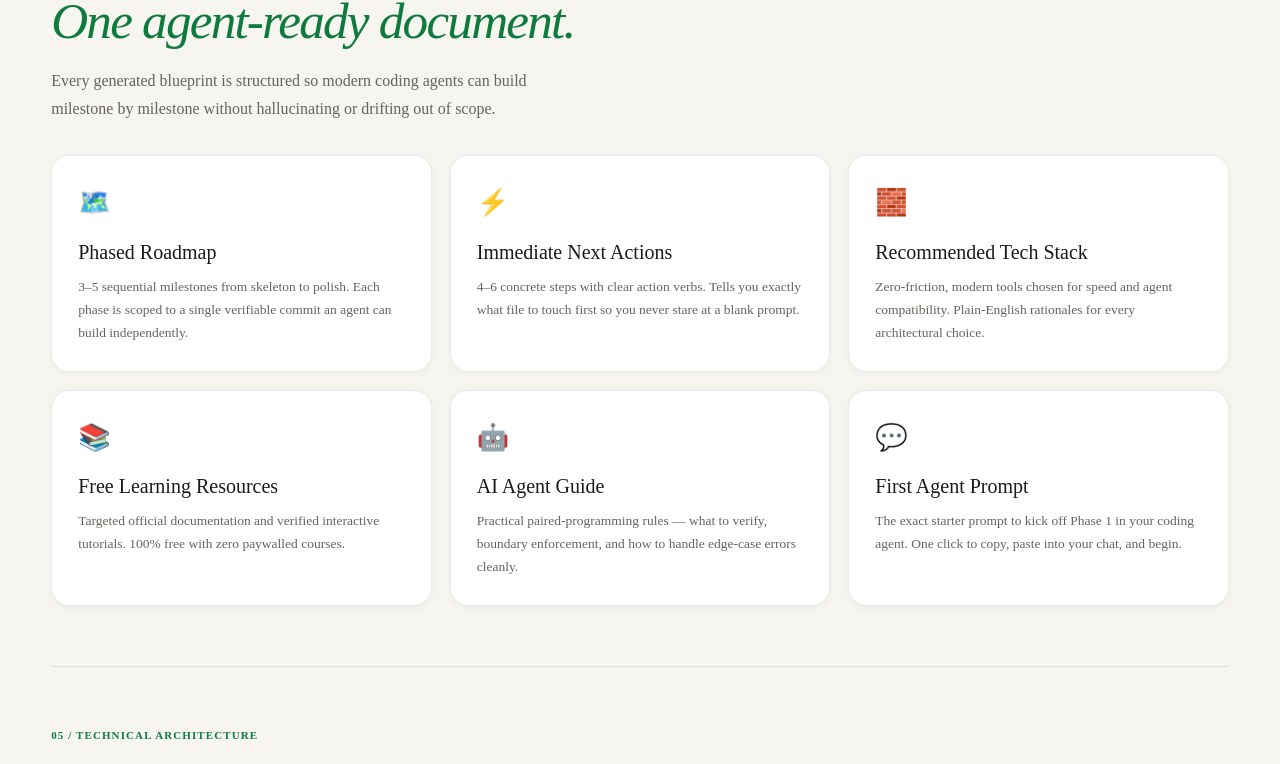
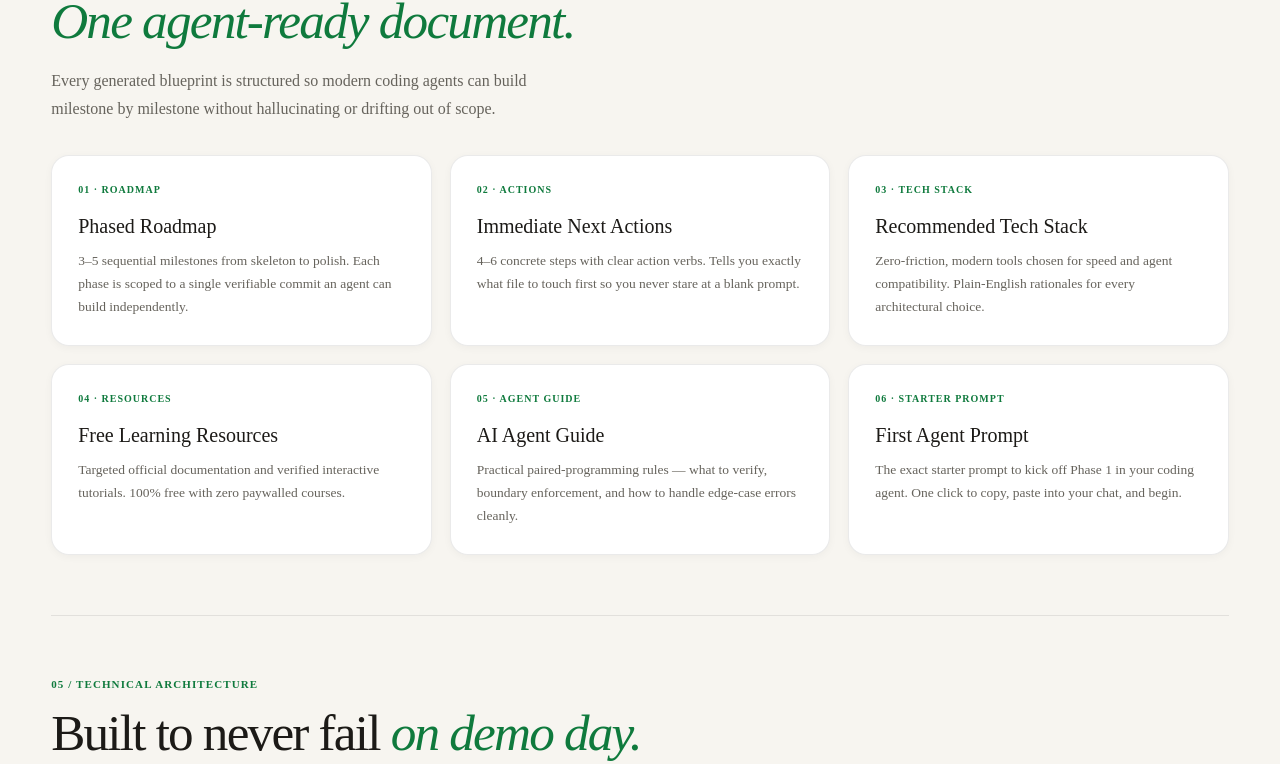
Before and after one commit to osodotsol/yourdev, a Next.js app: page / in a window 1280 px wide. Shown: the part 3856-4620 px from the top of the page. Built offline with nearby package versions, Linux system fonts and the light colour scheme.

Commit message:
style: remove emojis and replace with clean minimalist monospace kickers

```diff
--- a/components/ConsoleSection.tsx
+++ b/components/ConsoleSection.tsx
@@ -105,21 +105,21 @@ export function ConsoleSection({
             className="craft-preset-chip"
             onClick={() => setPreset("habit")}
           >
-            🎯 AI Habit Tracker
+            + Habit Tracker
           </button>
           <button
             type="button"
             className="craft-preset-chip"
             onClick={() => setPreset("flashcards")}
           >
-            🃏 Spaced Flashcards
+            + Spaced Flashcards
           </button>
           <button
             type="button"
             className="craft-preset-chip"
             onClick={() => setPreset("events")}
           >
-            📍 Dev Event Scraper
+            + Dev Event Scraper
           </button>
         </div>
 
--- a/components/OutputSection.tsx
+++ b/components/OutputSection.tsx
@@ -1,6 +1,39 @@
 "use client";
 
 import React from "react";
+
+const OUTPUT_ITEMS = [
+  {
+    tag: "01 · ROADMAP",
+    title: "Phased Roadmap",
+    desc: "3–5 sequential milestones from skeleton to polish. Each phase is scoped to a single verifiable commit an agent can build independently.",
+  },
+  {
+    tag: "02 · ACTIONS",
+    title: "Immediate Next Actions",
+    desc: "4–6 concrete steps with clear action verbs. Tells you exactly what file to touch first so you never stare at a blank prompt.",
+  },
+  {
+    tag: "03 · TECH STACK",
+    title: "Recommended Tech Stack",
+    desc: "Zero-friction, modern tools chosen for speed and agent compatibility. Plain-English rationales for every architectural choice.",
+  },
+  {
+    tag: "04 · RESOURCES",
+    title: "Free Learning Resources",
+    desc: "Targeted official documentation and verified interactive tutorials. 100% free with zero paywalled courses.",
+  },
+  {
+    tag: "05 · AGENT GUIDE",
+    title: "AI Agent Guide",
+    desc: "Practical paired-programming rules — what to verify, boundary enforcement, and how to handle edge-case errors cleanly.",
+  },
+  {
+    tag: "06 · STARTER PROMPT",
+    title: "First Agent Prompt",
+    desc: "The exact starter prompt to kick off Phase 1 in your coding agent. One click to copy, paste into your chat, and begin.",
+  },
+];
 
 export function OutputSection() {
   return (
@@ -12,65 +45,31 @@ export function OutputSection() {
         <em>One agent-ready document.</em>
       </h2>
 
-      <p className="craft-hero-desc" style={{ marginBottom: "20px" }}>
+      <p className="craft-hero-desc" style={{ marginBottom: "24px" }}>
         Every generated blueprint is structured so modern coding agents can build milestone by milestone
         without hallucinating or drifting out of scope.
       </p>
 
       <div className="craft-output-grid">
-        <div className="output-feature-card">
-          <div className="card-icon">🗺️</div>
-          <h4>Phased Roadmap</h4>
-          <p>
-            3–5 sequential milestones from skeleton to polish. Each phase is scoped to a
-            single verifiable commit an agent can build independently.
-          </p>
-        </div>
-
-        <div className="output-feature-card">
-          <div className="card-icon">⚡</div>
-          <h4>Immediate Next Actions</h4>
-          <p>
-            4–6 concrete steps with clear action verbs. Tells you exactly what file to touch
-            first so you never stare at a blank prompt.
-          </p>
-        </div>
-
-        <div className="output-feature-card">
-          <div className="card-icon">🧱</div>
-          <h4>Recommended Tech Stack</h4>
-          <p>
-            Zero-friction, modern tools chosen for speed and agent compatibility. Plain-English
-            rationales for every architectural choice.
-          </p>
-        </div>
-
-        <div className="output-feature-card">
-          <div className="card-icon">📚</div>
-          <h4>Free Learning Resources</h4>
-          <p>
-            Targeted official documentation and verified interactive tutorials. 100% free with
-            zero paywalled courses.
-          </p>
-        </div>
-
-        <div className="output-feature-card">
-          <div className="card-icon">🤖</div>
-          <h4>AI Agent Guide</h4>
-          <p>
-            Practical paired-programming rules — what to verify, boundary enforcement, and how
-            to handle edge-case errors cleanly.
-          </p>
-        </div>
-
-        <div className="output-feature-card">
-          <div className="card-icon">💬</div>
-          <h4>First Agent Prompt</h4>
-          <p>
-            The exact starter prompt to kick off Phase 1 in your coding agent. One click to
-            copy, paste into your chat, and begin.
-          </p>
-        </div>
+        {OUTPUT_ITEMS.map((item) => (
+          <div key={item.tag} className="output-feature-card">
+            <span
+              style={{
+                fontFamily: "var(--mono)",
+                fontSize: "10px",
+                fontWeight: 600,
+                color: "var(--accent-green)",
+                letterSpacing: "0.1em",
+                display: "block",
+                marginBottom: "12px",
+              }}
+            >
+              {item.tag}
+            </span>
+            <h4>{item.title}</h4>
+            <p>{item.desc}</p>
+          </div>
+        ))}
       </div>
     </section>
   );
```
